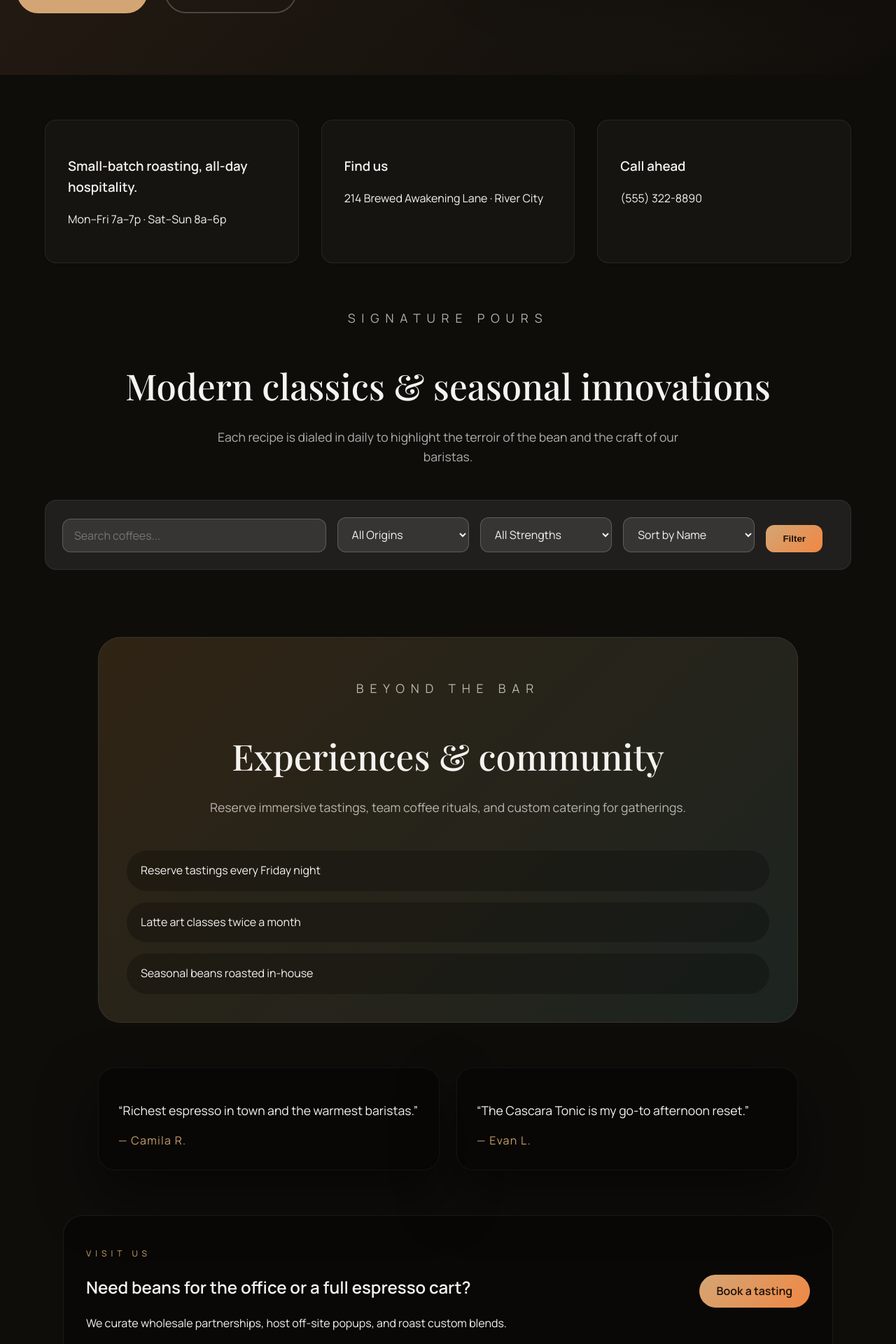
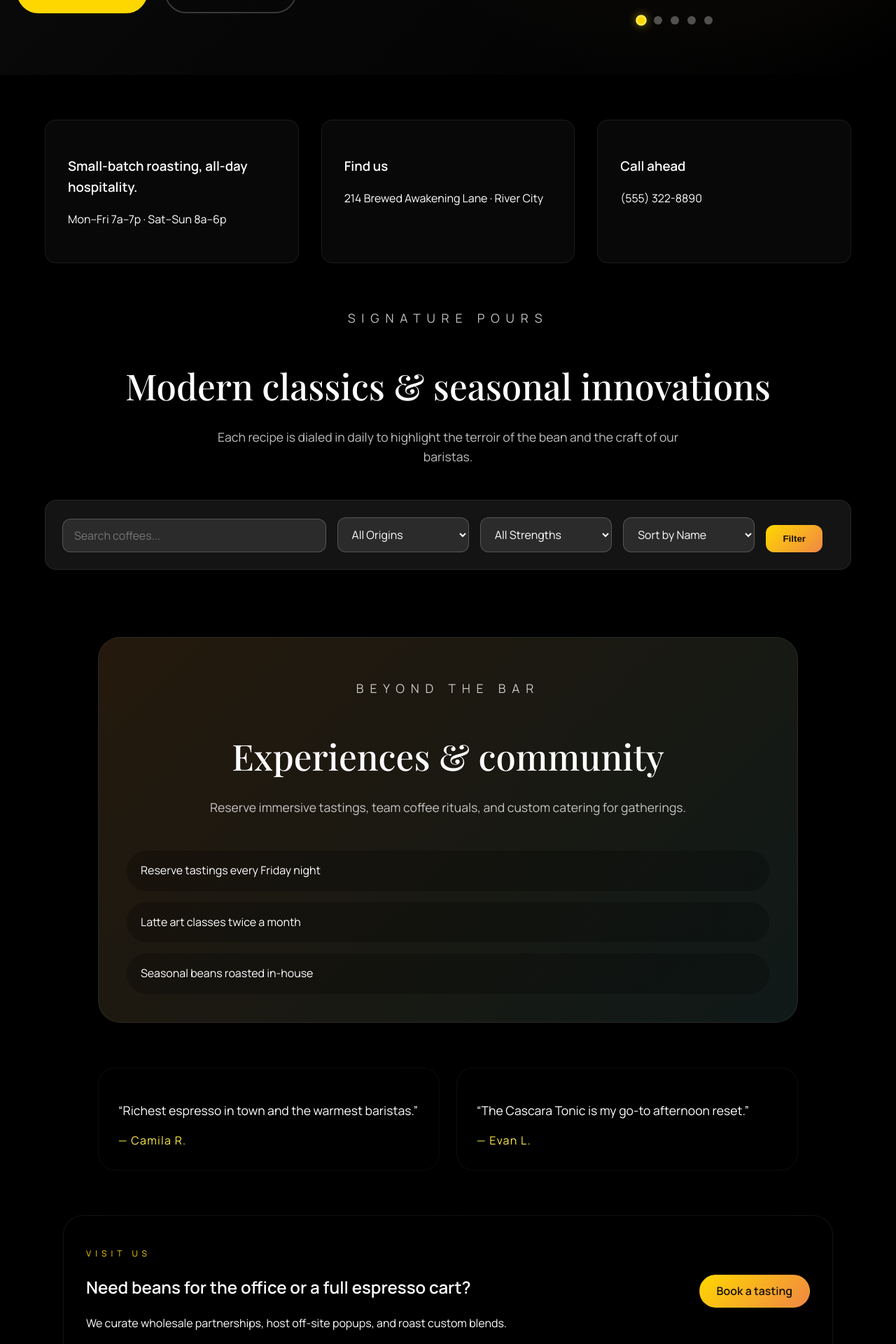
Before and after one commit to Sadman-Devx/coffee-shop, a Django app: page / in a window 1280 px wide. Shown: the part 684-2604 px from the top of the page at 70% size. Run offline with Django 5.2, Linux system fonts and the light colour scheme; data that the repository does not hold is empty.

Commit message:
Add image carousel, fix review bugs, update color scheme to gold/black theme

```diff
--- a/menu/views.py
+++ b/menu/views.py
@@ -498,22 +498,30 @@ def view_feedbacks(request):
     # Get all approved feedbacks with optimized query
     feedbacks = Feedback.objects.filter(approved=True).select_related('order').order_by('-created_at')
 
-    # Calculate average rating
-    avg_rating = feedbacks.aggregate(models.Avg('rating'))['rating__avg'] or 0
-    avg_rating = round(avg_rating, 1)
+    # Calculate average rating - fix: use the queryset before slicing
+    total_count = feedbacks.count()
 
-    # Get rating distribution
-    rating_counts = {}
-    for i in range(5, 0, -1):
-        rating_counts[i] = feedbacks.filter(rating=i).count()
+    if total_count > 0:
+        avg_rating = feedbacks.aggregate(models.Avg('rating'))['rating__avg'] or 0
+        avg_rating = round(avg_rating, 1)
+
+        # Get rating distribution - optimized: use single query with values()
+        from django.db.models import Count
+        rating_distribution = feedbacks.values('rating').annotate(count=Count('id'))
+        rating_counts = {i: 0 for i in range(5, 0, -1)}
+        for item in rating_distribution:
+            rating_counts[item['rating']] = item['count']
+    else:
+        avg_rating = 0
+        rating_counts = {i: 0 for i in range(5, 0, -1)}
 
     # Get recent feedbacks (last 20)
-    recent_feedbacks = feedbacks[:20]
+    recent_feedbacks = list(feedbacks[:20])
 
     context = {
         'feedbacks': recent_feedbacks,
         'avg_rating': avg_rating,
-        'total_reviews': feedbacks.count(),
+        'total_reviews': total_count,
         'rating_counts': rating_counts,
         'cart_count': get_cart_count(request),
     }
--- a/static/css/styles.css
+++ b/static/css/styles.css
@@ -1,17 +1,18 @@
 :root {
     color-scheme: dark;
-    --bg: #1a1612;
-    --bg-dark: #0f0d0a;
+    --bg: #0a0a0a;
+    --bg-dark: #000000;
     --bg-card: rgba(255, 255, 255, 0.05);
     --bg-card-light: rgba(255, 255, 255, 0.08);
-    --accent: #d4a574;
-    --accent-secondary: #c89f6d;
-    --text: #f5f3f0;
-    --text-light: rgba(245, 243, 240, 0.7);
-    --muted: #a89b8f;
-    --coffee-brown: #3d2817;
-    --coffee-dark: #2a1f15;
-    --shadow: 0 35px 80px rgba(0, 0, 0, 0.5);
+    --accent: #ffd700;
+    --accent-secondary: #ffed4e;
+    --accent-tertiary: #ffaa00;
+    --text: #ffffff;
+    --text-light: rgba(255, 255, 255, 0.75);
+    --muted: rgba(255, 255, 255, 0.5);
+    --coffee-brown: #1a1a1a;
+    --coffee-dark: #0d0d0d;
+    --shadow: 0 35px 80px rgba(0, 0, 0, 0.8);
     font-family: "Manrope", system-ui, -apple-system, BlinkMacSystemFont, "Segoe UI", sans-serif;
 }
 
@@ -282,7 +283,7 @@ html {
     display: flex;
     align-items: center;
     padding: 4rem 1.5rem;
-    background: linear-gradient(135deg, var(--coffee-dark) 0%, var(--bg-dark) 100%);
+    background: linear-gradient(135deg, #0d0d0d 0%, #000000 100%);
     position: relative;
     overflow: hidden;
 }
@@ -420,7 +421,7 @@ html {
     min-height: 500px;
 }
 
-.coffee-splash {
+.coffee-carousel {
     position: relative;
     z-index: 2;
     width: 100%;
@@ -428,30 +429,62 @@ html {
     height: auto;
 }
 
-.splash-img {
+.carousel-container {
+    position: relative;
     width: 100%;
-    height: auto;
-    object-fit: contain;
-    filter: drop-shadow(0 20px 60px rgba(0, 0, 0, 0.5));
-    animation: randomMove 8s ease-in-out infinite;
-}
-
-@keyframes randomMove {
-    0% {
-        transform: translate(0, 0) rotate(0deg);
-    }
-    25% {
-        transform: translate(20px, -15px) rotate(2deg);
-    }
-    50% {
-        transform: translate(-15px, -25px) rotate(-2deg);
-    }
-    75% {
-        transform: translate(15px, -10px) rotate(1deg);
-    }
-    100% {
-        transform: translate(0, 0) rotate(0deg);
-    }
+    height: 500px;
+    overflow: hidden;
+    border-radius: 1rem;
+}
+
+.carousel-img {
+    position: absolute;
+    top: 0;
+    left: 0;
+    width: 100%;
+    height: 100%;
+    object-fit: cover;
+    opacity: 0;
+    transform: scale(1.1);
+    transition: opacity 1s ease-in-out, transform 1s ease-in-out;
+    filter: drop-shadow(0 20px 60px rgba(0, 0, 0, 0.6));
+}
+
+.carousel-img.active {
+    opacity: 1;
+    transform: scale(1);
+    z-index: 1;
+}
+
+.carousel-indicators {
+    display: flex;
+    justify-content: center;
+    gap: 0.75rem;
+    margin-top: 1.5rem;
+    z-index: 3;
+    position: relative;
+}
+
+.indicator {
+    width: 12px;
+    height: 12px;
+    border-radius: 50%;
+    background: rgba(255, 255, 255, 0.3);
+    cursor: pointer;
+    transition: all 0.3s ease;
+    border: 2px solid transparent;
+}
+
+.indicator:hover {
+    background: rgba(255, 255, 255, 0.5);
+    transform: scale(1.2);
+}
+
+.indicator.active {
+    background: var(--accent);
+    border-color: var(--accent-secondary);
+    box-shadow: 0 0 10px rgba(255, 215, 0, 0.5);
+    transform: scale(1.3);
 }
 
 .hero-branding {
@@ -462,7 +495,7 @@ html {
     font-family: "Playfair Display", serif;
     font-size: 20rem;
     font-weight: 300;
-    color: rgba(212, 165, 116, 0.03);
+    color: rgba(255, 215, 0, 0.02);
     z-index: 1;
     pointer-events: none;
     user-select: none;
@@ -1904,6 +1937,7 @@ html {
     font-weight: 700;
     color: var(--accent);
     font-family: "Playfair Display", serif;
+    text-shadow: 0 0 20px rgba(255, 215, 0, 0.3);
 }
 
 .rating-stars-large {
@@ -1955,9 +1989,10 @@ html {
 
 .rating-bar-fill {
     height: 100%;
-    background: linear-gradient(90deg, var(--accent), var(--accent-secondary));
+    background: linear-gradient(90deg, var(--accent), var(--accent-tertiary));
     border-radius: 4px;
     transition: width 0.5s ease;
+    box-shadow: 0 0 10px rgba(255, 215, 0, 0.3);
 }
 
 .rating-count {
@@ -2700,7 +2735,7 @@ html {
 
 /* Footer */
 .site-footer {
-    background: var(--coffee-dark);
+    background: #0d0d0d;
     border-top: 1px solid rgba(255, 255, 255, 0.1);
     padding: 3rem 1.5rem 1.5rem;
     margin-top: 4rem;
--- a/templates/menu/feedbacks.html
+++ b/templates/menu/feedbacks.html
@@ -18,7 +18,7 @@
                     <span class="rating-number">{{ avg_rating }}</span>
                     <div class="rating-stars-large">
                         {% for i in "12345" %}
-                            {% if forloop.counter <= avg_rating|floatformat:0|add:"0" %}
+                            {% if forloop.counter <= avg_rating|floatformat:0|add:"0"|floatformat:0 %}
                                 <span class="star-filled">⭐</span>
                             {% else %}
                                 <span class="star-empty">☆</span>
@@ -34,7 +34,7 @@
                 <div class="rating-bar-item">
                     <span class="rating-label">{{ rating }} Star{{ rating|pluralize }}</span>
                     <div class="rating-bar">
-                        <div class="rating-bar-fill" style="width: {% if total_reviews > 0 %}{{ count|floatformat:0|add:"0"|mul:100|div:total_reviews }}{% else %}0{% endif %}%"></div>
+                        <div class="rating-bar-fill" style="width: {% if total_reviews > 0 %}{{ count|mul:100|div:total_reviews|floatformat:1 }}{% else %}0{% endif %}%"></div>
                     </div>
                     <span class="rating-count">{{ count }}</span>
                 </div>
--- a/templates/menu/home.html
+++ b/templates/menu/home.html
@@ -1,4 +1,5 @@
 {% extends "base.html" %}
+{% load static %}
 
 {% block title %}Brew Bloom Coffee · Crafted Cups{% endblock %}
 
@@ -20,8 +21,21 @@
             </div>
         </div>
         <div class="hero-image">
-            <div class="coffee-splash">
-                <img src="https://images.unsplash.com/photo-1517487881594-2787fef5ebf7?w=800&q=80" alt="Coffee beans splashing into cup" class="splash-img">
+            <div class="coffee-carousel">
+                <div class="carousel-container">
+                    <img src="https://images.unsplash.com/photo-1517487881594-2787fef5ebf7?w=800&q=80" alt="Coffee beans splashing into cup" class="carousel-img active">
+                    <img src="https://images.unsplash.com/photo-1461023058943-07fcbe16d735?w=800&q=80" alt="Coffee cup" class="carousel-img">
+                    <img src="https://images.unsplash.com/photo-1509042239860-f550ce710b93?w=800&q=80" alt="Coffee beans" class="carousel-img">
+                    <img src="https://images.unsplash.com/photo-1510591509098-f4fdc6d0ff04?w=800&q=80" alt="Coffee preparation" class="carousel-img">
+                    <img src="https://images.unsplash.com/photo-1572442388796-11668a67e53d?w=800&q=80" alt="Latte art" class="carousel-img">
+                </div>
+                <div class="carousel-indicators">
+                    <span class="indicator active" data-slide="0"></span>
+                    <span class="indicator" data-slide="1"></span>
+                    <span class="indicator" data-slide="2"></span>
+                    <span class="indicator" data-slide="3"></span>
+                    <span class="indicator" data-slide="4"></span>
+                </div>
             </div>
             <div class="hero-branding">BB</div>
         </div>
```
